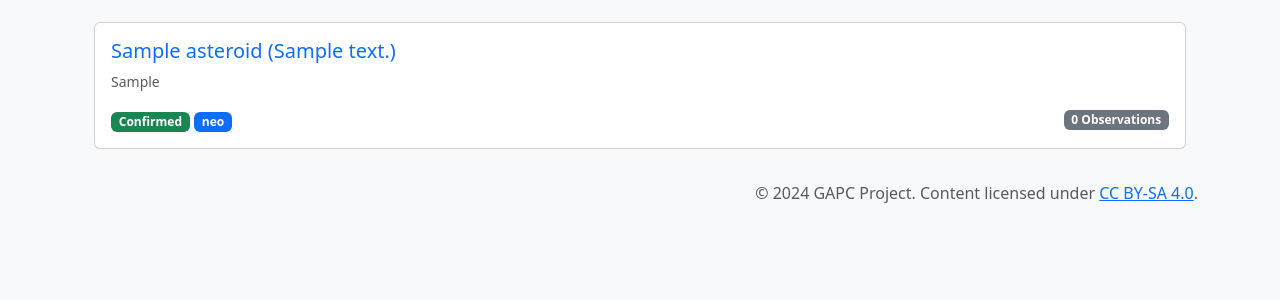
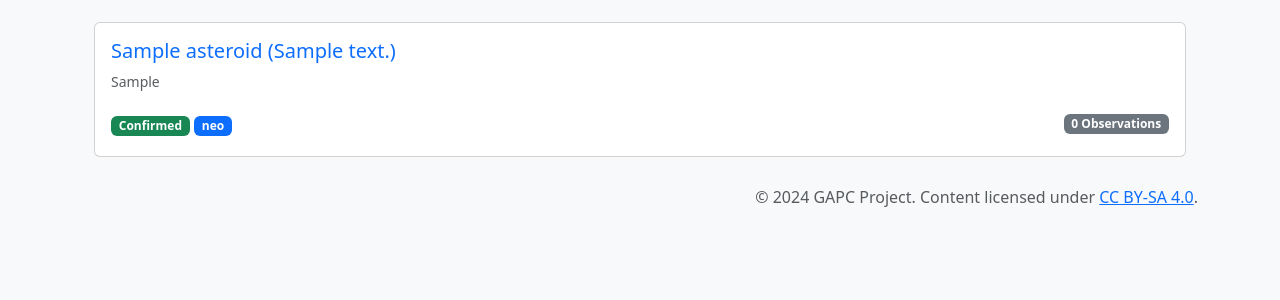
Before and after one commit to davidecapone/GAPC, a Django app: page / in a window 1280 px wide. Shown: the part 241-541 px from the top of the page. Run offline with Django 5.2, Linux system fonts and the light colour scheme; tables that the repository leaves empty hold one stand-in row (values such as "Sample post").

Commit message:
Update catalog style

```diff
--- a/gapc/gapc/templates/catalog.html
+++ b/gapc/gapc/templates/catalog.html
@@ -37,7 +37,7 @@
 <div class="container">
     <ul style="margin: 0; padding: 0;">
         {% for asteroid in asteroids %}
-        <div class="my-2 py-2">
+        <div class="my-1 py-2">
             <div class="card" style="width: 100%;">
                 <div class="card-body">
                     <!-- Title with Provisional and Official Names -->
@@ -56,8 +56,8 @@
                         <span>{{ asteroid.target_class }}</span><br>
                     </p>
 
-                    <!-- Status, Observations, and Discovery Date -->
-                    <div class="d-flex justify-content-between align-items-center">
+                    <!-- Addtitional infos -->
+                    <div class="d-flex justify-content-between align-items-center py-1">
 
                         <div>
                             <!-- Status Badge -->
```
